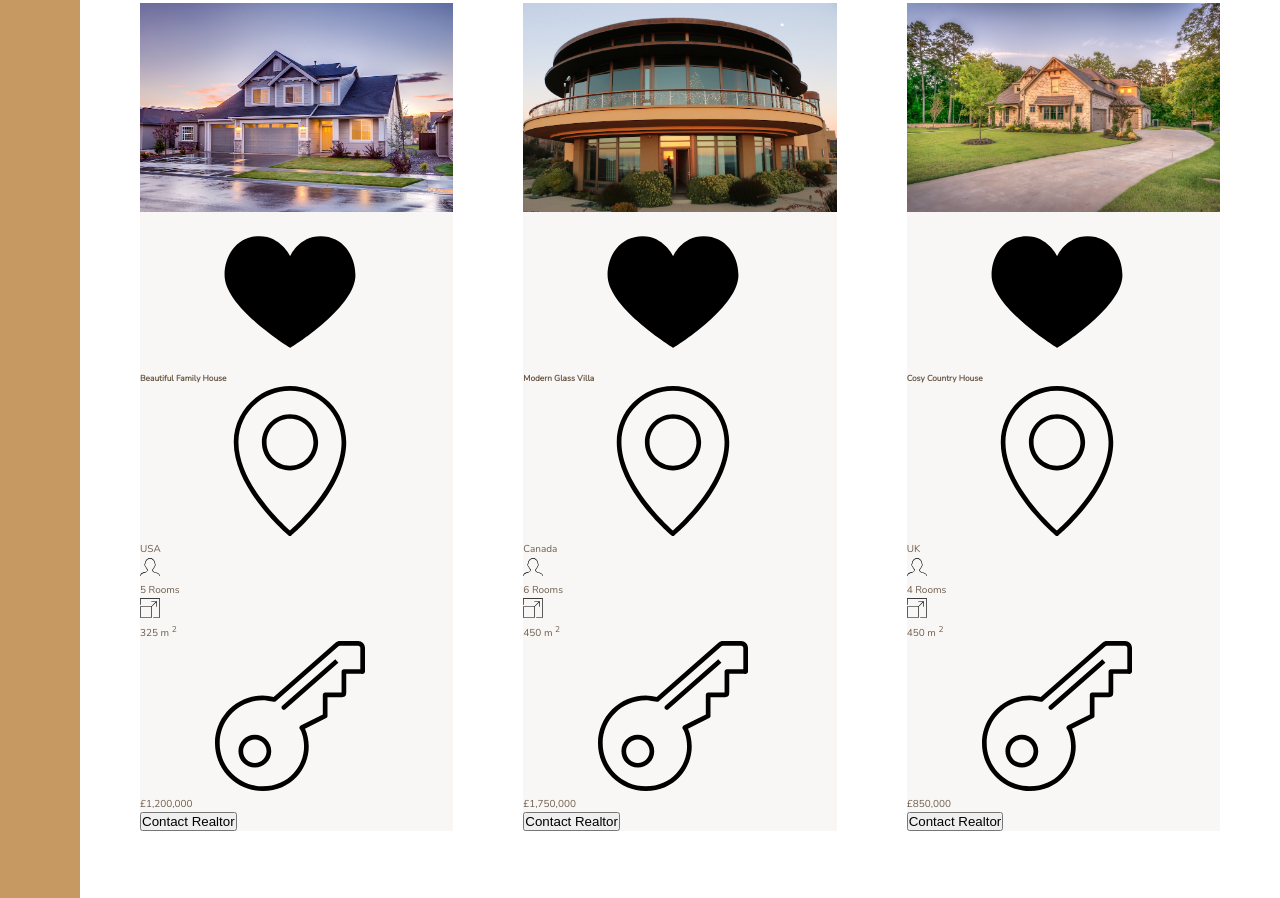
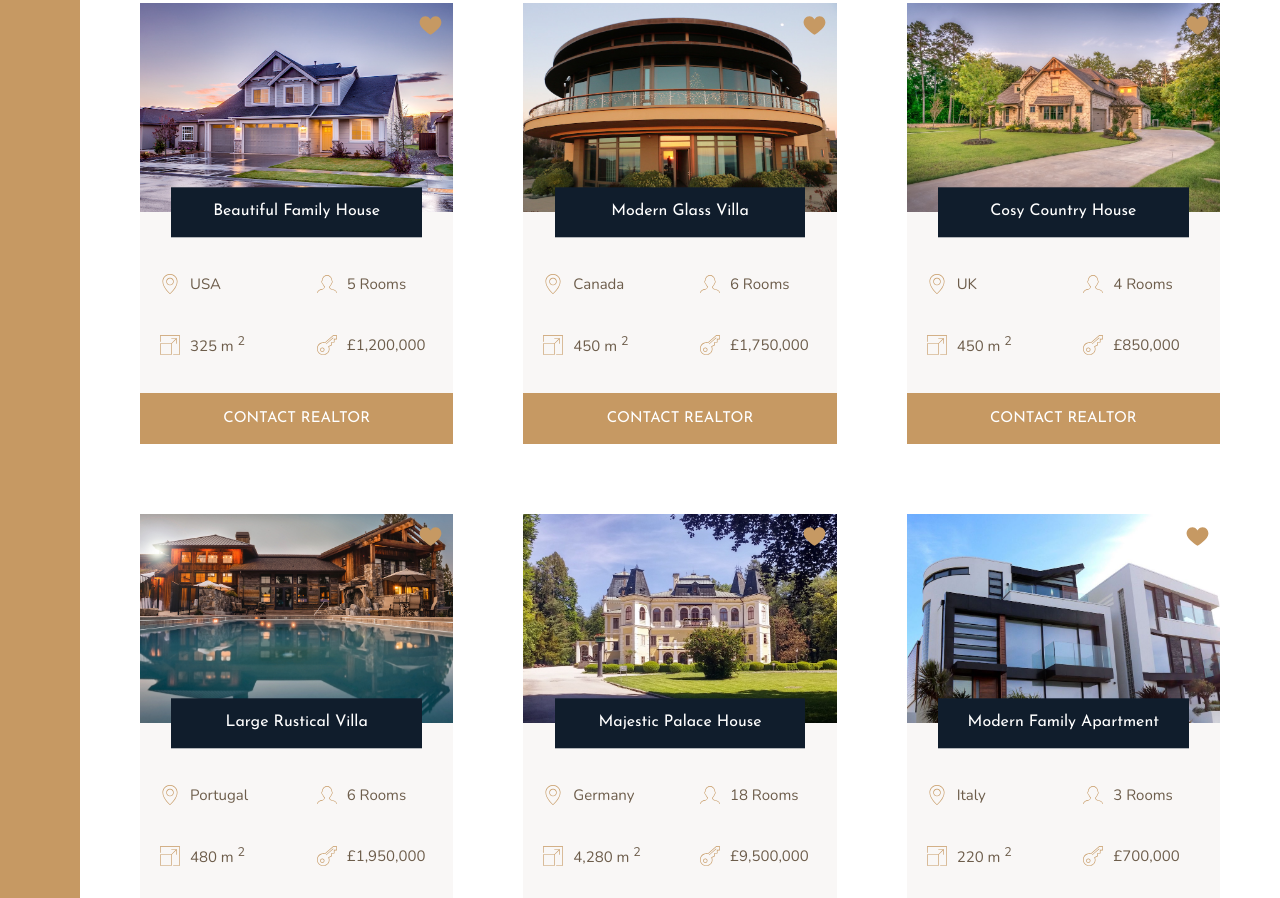
Before and after one commit to chriswhunter89/Nexter, a website: page index.html in a window 1280 px wide. Shown: the part 1967-2865 px from the top of the page. Drawn offline with nearby package versions, Linux system fonts and the light colour scheme.

Commit message:
home section completed

```diff
--- a/index.html
+++ b/index.html
@@ -78,6 +78,7 @@
       </p>
       <button class="btn">Find your own home</button>
     </div>
+
     <section class="homes">
       <div class="home">
         <img src="img/house-1.jpeg" alt="House 1" class="home__img" />
@@ -85,31 +86,31 @@
           <use xlink:href="img/sprite.svg#icon-heart-full"></use>
         </svg>
         <h5 class="home__name">Beautiful Family House</h5>
-        <div class="home__logo">
-          <svg class="home__location">
+        <div class="home__location">
+          <svg>
             <use xlink:href="img/sprite.svg#icon-map-pin"></use>
           </svg>
           <p>USA</p>
         </div>
         <div class="home__rooms">
-          <svg class="home__like">
+          <svg>
             <use xlink:href="img/sprite.svg#icon-profile-male"></use>
           </svg>
           <p>5 Rooms</p>
         </div>
         <div class="home__area">
-          <svg class="home__like">
+          <svg>
             <use xlink:href="img/sprite.svg#icon-expand"></use>
           </svg>
           <p>325 m <sup>2</sup></p>
         </div>
-        <div class="home__logo">
-          <svg class="home__like">
+        <div class="home__price">
+          <svg>
             <use xlink:href="img/sprite.svg#icon-key"></use>
           </svg>
           <p>£1,200,000</p>
         </div>
-        <button class="cta">Contact Realtor</button>
+        <button class="btn home__btn">Contact Realtor</button>
       </div>
 
       <div class="home">
@@ -118,31 +119,31 @@
           <use xlink:href="img/sprite.svg#icon-heart-full"></use>
         </svg>
         <h5 class="home__name">Modern Glass Villa</h5>
-        <div class="home__logo">
-          <svg class="home__location">
+        <div class="home__location">
+          <svg>
             <use xlink:href="img/sprite.svg#icon-map-pin"></use>
           </svg>
           <p>Canada</p>
         </div>
         <div class="home__rooms">
-          <svg class="home__like">
+          <svg>
             <use xlink:href="img/sprite.svg#icon-profile-male"></use>
           </svg>
           <p>6 Rooms</p>
         </div>
         <div class="home__area">
-          <svg class="home__like">
+          <svg>
             <use xlink:href="img/sprite.svg#icon-expand"></use>
           </svg>
           <p>450 m <sup>2</sup></p>
         </div>
-        <div class="home__logo">
-          <svg class="home__like">
+        <div class="home__price">
+          <svg>
             <use xlink:href="img/sprite.svg#icon-key"></use>
           </svg>
           <p>£1,750,000</p>
         </div>
-        <button class="cta">Contact Realtor</button>
+        <button class="btn home__btn">Contact Realtor</button>
       </div>
 
       <div class="home">
@@ -151,31 +152,31 @@
           <use xlink:href="img/sprite.svg#icon-heart-full"></use>
         </svg>
         <h5 class="home__name">Cosy Country House</h5>
-        <div class="home__logo">
-          <svg class="home__location">
+        <div class="home__location">
+          <svg>
             <use xlink:href="img/sprite.svg#icon-map-pin"></use>
           </svg>
           <p>UK</p>
         </div>
         <div class="home__rooms">
-          <svg class="home__like">
+          <svg>
             <use xlink:href="img/sprite.svg#icon-profile-male"></use>
           </svg>
           <p>4 Rooms</p>
         </div>
         <div class="home__area">
-          <svg class="home__like">
+          <svg>
             <use xlink:href="img/sprite.svg#icon-expand"></use>
           </svg>
           <p>450 m <sup>2</sup></p>
         </div>
-        <div class="home__logo">
-          <svg class="home__like">
+        <div class="home__price">
+          <svg>
             <use xlink:href="img/sprite.svg#icon-key"></use>
           </svg>
           <p>£850,000</p>
         </div>
-        <button class="cta">Contact Realtor</button>
+        <button class="btn home__btn">Contact Realtor</button>
       </div>
 
       <div class="home">
@@ -184,31 +185,31 @@
           <use xlink:href="img/sprite.svg#icon-heart-full"></use>
         </svg>
         <h5 class="home__name">Large Rustical Villa</h5>
-        <div class="home__logo">
-          <svg class="home__location">
+        <div class="home__location">
+          <svg>
             <use xlink:href="img/sprite.svg#icon-map-pin"></use>
           </svg>
           <p>Portugal</p>
         </div>
         <div class="home__rooms">
-          <svg class="home__like">
+          <svg>
             <use xlink:href="img/sprite.svg#icon-profile-male"></use>
           </svg>
           <p>6 Rooms</p>
         </div>
         <div class="home__area">
-          <svg class="home__like">
+          <svg>
             <use xlink:href="img/sprite.svg#icon-expand"></use>
           </svg>
           <p>480 m <sup>2</sup></p>
         </div>
-        <div class="home__logo">
-          <svg class="home__like">
+        <div class="home__price">
+          <svg>
             <use xlink:href="img/sprite.svg#icon-key"></use>
           </svg>
           <p>£1,950,000</p>
         </div>
-        <button class="cta">Contact Realtor</button>
+        <button class="btn home__btn">Contact Realtor</button>
       </div>
 
       <div class="home">
@@ -217,31 +218,31 @@
           <use xlink:href="img/sprite.svg#icon-heart-full"></use>
         </svg>
         <h5 class="home__name">Majestic Palace House</h5>
-        <div class="home__logo">
-          <svg class="home__location">
+        <div class="home__location">
+          <svg>
             <use xlink:href="img/sprite.svg#icon-map-pin"></use>
           </svg>
           <p>Germany</p>
         </div>
         <div class="home__rooms">
-          <svg class="home__like">
+          <svg>
             <use xlink:href="img/sprite.svg#icon-profile-male"></use>
           </svg>
           <p>18 Rooms</p>
         </div>
         <div class="home__area">
-          <svg class="home__like">
+          <svg>
             <use xlink:href="img/sprite.svg#icon-expand"></use>
           </svg>
           <p>4,280 m <sup>2</sup></p>
         </div>
-        <div class="home__logo">
-          <svg class="home__like">
+        <div class="home__price">
+          <svg>
             <use xlink:href="img/sprite.svg#icon-key"></use>
           </svg>
           <p>£9,500,000</p>
         </div>
-        <button class="cta">Contact Realtor</button>
+        <button class="btn home__btn">Contact Realtor</button>
       </div>
 
       <div class="home">
@@ -250,31 +251,31 @@
           <use xlink:href="img/sprite.svg#icon-heart-full"></use>
         </svg>
         <h5 class="home__name">Modern Family Apartment</h5>
-        <div class="home__logo">
-          <svg class="home__location">
+        <div class="home__location">
+          <svg>
             <use xlink:href="img/sprite.svg#icon-map-pin"></use>
           </svg>
           <p>Italy</p>
         </div>
         <div class="home__rooms">
-          <svg class="home__like">
+          <svg>
             <use xlink:href="img/sprite.svg#icon-profile-male"></use>
           </svg>
           <p>3 Rooms</p>
         </div>
         <div class="home__area">
-          <svg class="home__like">
+          <svg>
             <use xlink:href="img/sprite.svg#icon-expand"></use>
           </svg>
           <p>220 m <sup>2</sup></p>
         </div>
-        <div class="home__logo">
-          <svg class="home__like">
+        <div class="home__price">
+          <svg>
             <use xlink:href="img/sprite.svg#icon-key"></use>
           </svg>
           <p>£700,000</p>
         </div>
-        <button class="cta">Contact Realtor</button>
+        <button class="btn home__btn">Contact Realtor</button>
       </div>
     </section>
     <section class="gallery">Gallery</section>
--- a/sass/_homes.scss
+++ b/sass/_homes.scss
@@ -9,28 +9,68 @@
 
 .home {
   background-color: $color-grey-light-1;
+  display: grid;
+  grid-template-columns: repeat(2, 1fr);
+  grid-row-gap: 3.5rem;
 
   &__img {
     width: 100%;
+    grid-column: 1 / -1;
+    grid-row: 1 / 2;
+    z-index: 1;
   }
 
   &__like {
+    grid-row: 1 / 2;
+    grid-column: 2 / 3;
+    fill: $color-primary;
+    height: 2.5rem;
+    width: 2.5rem;
+    z-index: 2;
+    justify-self: end;
+    margin: 1rem;
   }
 
   &__name {
+    grid-row: 1 / 2;
+    grid-column: 1 / -1;
+    justify-self: center;
+    align-self: end;
+    z-index: 3;
+
+    font-family: $font-display;
+    font-size: 1.6rem;
+    text-align: center;
+    padding: 1.25rem;
+    background-color: $color-secondary;
+    color: #fff;
+    font-weight: 400;
+    width: 80%;
+    transform: translateY(50%);
+  }
+
+  &__location,
+  &__rooms {
+    margin-top: 2.5rem;
   }
 
   &__location,
   &__rooms,
   &__area,
   &__price {
+    display: flex;
+    align-items: center;
+    font-size: 1.5rem;
+    margin-left: 2rem;
     svg {
-      color: $color-primary;
+      fill: $color-primary;
       height: 2rem;
       width: 2rem;
-    }
-
-    p {
+      margin-right: 1rem;
     }
   }
+
+  &__btn {
+    grid-column: 1 / -1;
+  }
 }
```
Also changed, not shown: css/style.css.
